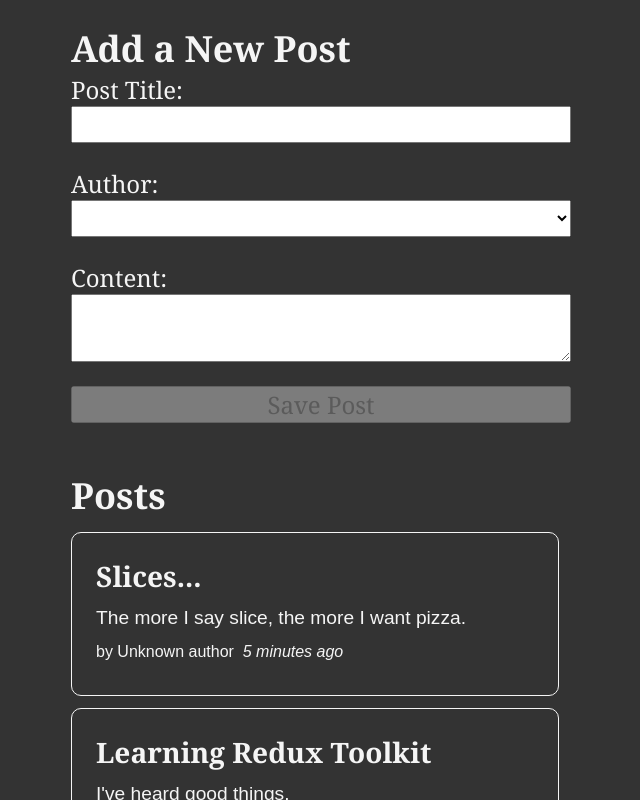
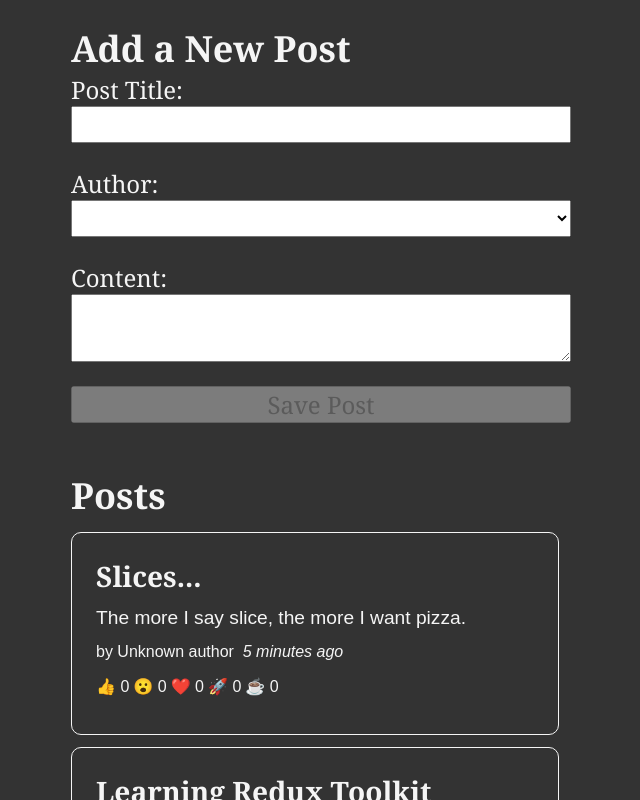
Before and after one commit to HiufaiLau/comment-post-feature-react, a React (Create React App) app: page / in a window 1280 px wide. Shown: the top 800 px of the page, without its empty margins (319-959 px from the left). Built offline with nearby package versions, Linux system fonts and the light colour scheme.

Commit message:
added reaction buttons features

```diff
--- a/src/features/posts/PostsList.js
+++ b/src/features/posts/PostsList.js
@@ -2,6 +2,7 @@
 import { selectAllPosts } from "./postSlice";
 import PostAuthor from "./PostAuthor";
 import TimeAgo from "./TimeAgo";
+import ReactionButtons from "./ReactionButtons";
 
 const PostsList = () => {
   const posts = useSelector(selectAllPosts);
@@ -22,6 +23,9 @@
         <PostAuthor userId={post.userId} />
         <TimeAgo timestamp={post.date} />
       </p>
+      <p>
+        <ReactionButtons post={post} />
+      </p>
     </article>
   ));
 
--- a/src/features/posts/ReactionButtons.js
+++ b/src/features/posts/ReactionButtons.js
@@ -1,32 +1,33 @@
-// import { useDispatch } from "react-redux";
-// import { reactionAdded } from "./postsSlice";
+import { useDispatch } from "react-redux";
+import { reactionAdded } from "./postSlice";
 
-// const reactionEmoji = {
-//     thumbsUp: '👍',
-//     wow: '😮',
-//     heart: '❤️',
-//     rocket: '🚀',
-//     coffee: '☕'
-// }
+const reactionEmoji = {
+  thumbsUp: "👍",
+  wow: "😮",
+  heart: "❤️",
+  rocket: "🚀",
+  coffee: "☕",
+};
 
-// const ReactionButtons = ({ post }) => {
-//     const dispatch = useDispatch()
+const ReactionButtons = ({ post }) => {
+  const dispatch = useDispatch();
 
-//     const reactionButtons = Object.entries(reactionEmoji).map(([name, emoji]) => {
-//         return (
-//             <button
-//                 key={name}
-//                 type="button"
-//                 className="reactionButton"
-//                 onClick={() =>
-//                     dispatch(reactionAdded({ postId: post.id, reaction: name }))
-//                 }
-//             >
-//                 {emoji} {post.reactions[name]}
-//             </button>
-//         )
-//     })
+  //   Returns an array of key/values of the enumerable properties of an object
+  const reactionButtons = Object.entries(reactionEmoji).map(([name, emoji]) => {
+    return (
+      <button
+        key={name}
+        type='button'
+        className='reactionButton'
+        onClick={() =>
+          dispatch(reactionAdded({ postId: post.id, reaction: name }))
+        }
+      >
+        {emoji} {post.reactions[name]}
+      </button>
+    );
+  });
 
-//     return <div>{reactionButtons}</div>
-// }
-// export default ReactionButtons
+  return <span>{reactionButtons}</span>;
+};
+export default ReactionButtons;
--- a/src/features/posts/postSlice.js
+++ b/src/features/posts/postSlice.js
@@ -8,39 +8,27 @@
     title: "Learning Redux Toolkit",
     content: "I've heard good things.",
     date: sub(new Date(), { minutes: 10 }).toISOString(),
+    reactions: {
+      thumbsUp: 0,
+      wow: 0,
+      heart: 0,
+      rocket: 0,
+      coffee: 0,
+    },
   },
   {
     id: "2",
     title: "Slices...",
     content: "The more I say slice, the more I want pizza.",
     date: sub(new Date(), { minutes: 5 }).toISOString(),
+    reactions: {
+      thumbsUp: 0,
+      wow: 0,
+      heart: 0,
+      rocket: 0,
+      coffee: 0,
+    },
   },
-  //   {
-  //     id: "1",
-  //     title: "Learning Redux Toolkit",
-  //     content: "I've heard good things.",
-  //     date: sub(new Date(), { minutes: 10 }).toISOString(),
-  //     reactions: {
-  //       thumbsUp: 0,
-  //       wow: 0,
-  //       heart: 0,
-  //       rocket: 0,
-  //       coffee: 0,
-  //     },
-  //   },
-  //   {
-  //     id: "2",
-  //     title: "Slices...",
-  //     content: "The more I say slice, the more I want pizza.",
-  //     date: sub(new Date(), { minutes: 5 }).toISOString(),
-  //     reactions: {
-  //       thumbsUp: 0,
-  //       wow: 0,
-  //       heart: 0,
-  //       rocket: 0,
-  //       coffee: 0,
-  //     },
-  //   },
 ];
 
 // step 2 createSlice
@@ -51,7 +39,7 @@
     // send a properlx formated object
     postAdded: {
       reducer(state, action) {
-        // only with createSlice can we mutate the state directly
+        // only with createSlice
         state.push(action.payload);
       },
       // add callback function to prepare the payload object for the reducer function
@@ -65,9 +53,26 @@
             content,
             date: new Date().toISOString(),
             userId,
+            reactions: {
+              thumbsUp: 0,
+              wow: 0,
+              heart: 0,
+              rocket: 0,
+              coffee: 0,
+            },
           },
         };
       },
+    },
+    reactionAdded(state, action) {
+      const { postId, reaction } = action.payload;
+      // find the post by id
+      const existingPost = state.find((post) => post.id === postId);
+      // if the post exist, add the reaction
+      if (existingPost) {
+        // only with createSlice
+        existingPost.reactions[reaction]++;
+      }
     },
   },
 });
@@ -75,6 +80,6 @@
 //selector function
 export const selectAllPosts = (state) => state.posts;
 
-export const { postAdded } = postSlice.actions;
+export const { postAdded, reactionAdded } = postSlice.actions;
 
 export default postSlice.reducer;
```
